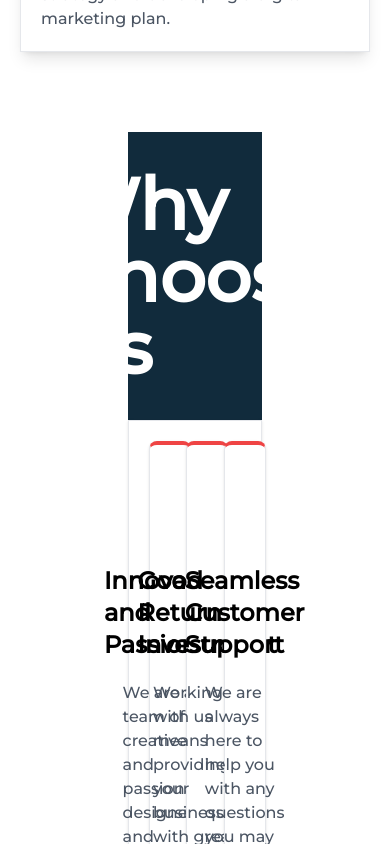
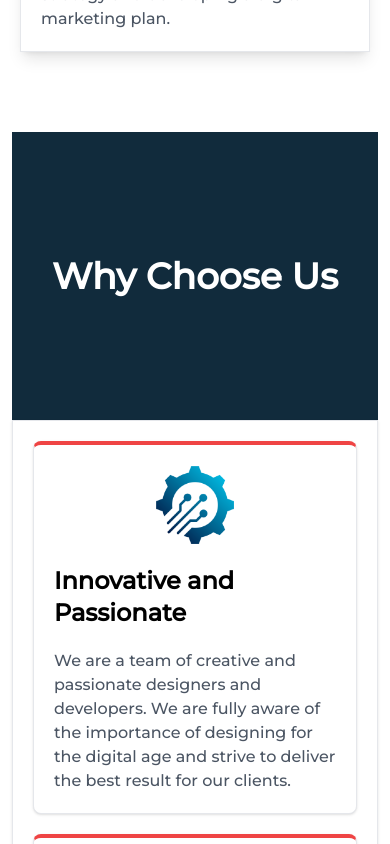
Before and after one commit to Plyavinskiy/marketing-agency, a React (Create React App) app: page /about in a window 390 px wide. Shown: the part 2160-3004 px from the top of the page. Built offline with nearby package versions, Linux system fonts and the light colour scheme.

Commit message:
style: add the responsiveness to the Why Choose Us section of the About Page

```diff
--- a/src/pages/About/WhyChooseUs.js
+++ b/src/pages/About/WhyChooseUs.js
@@ -23,11 +23,11 @@ const advantages = [
 
 function WhyChooseUs() {
   return (
-    <div className="mx-32 mt-20 ">
+    <div className="mx-32 sm:mx-3 mt-20">
       <div className="bg-primary h-72 w-full flex justify-center items-center">
-        <h2 className="text-7xl font-semibold text-white">Why Choose Us</h2>
+        <h2 className="text-7xl font-semibold text-white sm:text-4xl">Why Choose Us</h2>
       </div>
-      <div className="grid grid-cols-3 p-5 gap-5 border shadow">
+      <div className="grid grid-cols-3 sm:grid-cols-1 p-5 gap-5 border shadow">
         {advantages.map((advantage) => (
           <div
             key={advantage.title}
```
